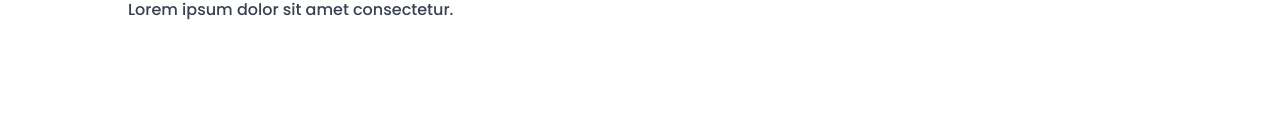
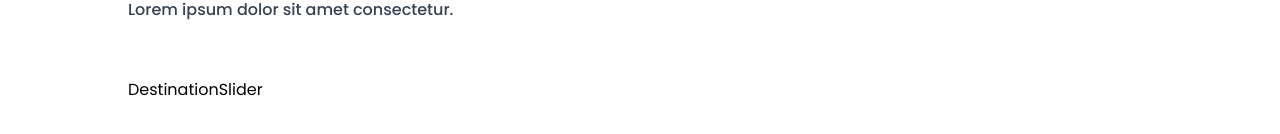
Before and after one commit to denisdiaconu/travista, a Next.js app: page / in a window 1280 px wide. Shown: the part 926-1060 px from the top of the page. Built offline with nearby package versions, Linux system fonts and the light colour scheme.

Commit message:
Add react-multi-carousel

```diff
--- a/components/Home/Destination/Destination.tsx
+++ b/components/Home/Destination/Destination.tsx
@@ -1,12 +1,13 @@
 import SectionHeading from '@/components/Helper/SectionHeading';
 import React from 'react';
+import DestinationSlider from './DestinationSlider';
 
 const Destination = () => {
   return (
     <div className="pt-20 pb-20">
       <SectionHeading heading="Exploring Popular Destination" />
       <div className='mt-14 mx-auto w-[80%]'>
-
+        <DestinationSlider />
       </div>
     </div>
   );
--- a/package.json
+++ b/package.json
@@ -12,7 +12,8 @@
     "next": "15.1.7",
     "react": "^19.0.0",
     "react-dom": "^19.0.0",
-    "react-icons": "^5.5.0"
+    "react-icons": "^5.5.0",
+    "react-multi-carousel": "^2.8.5"
   },
   "devDependencies": {
     "@eslint/eslintrc": "^3",
```
Also changed, not shown: 1 other file (tests, documents, lock files or other folders).
